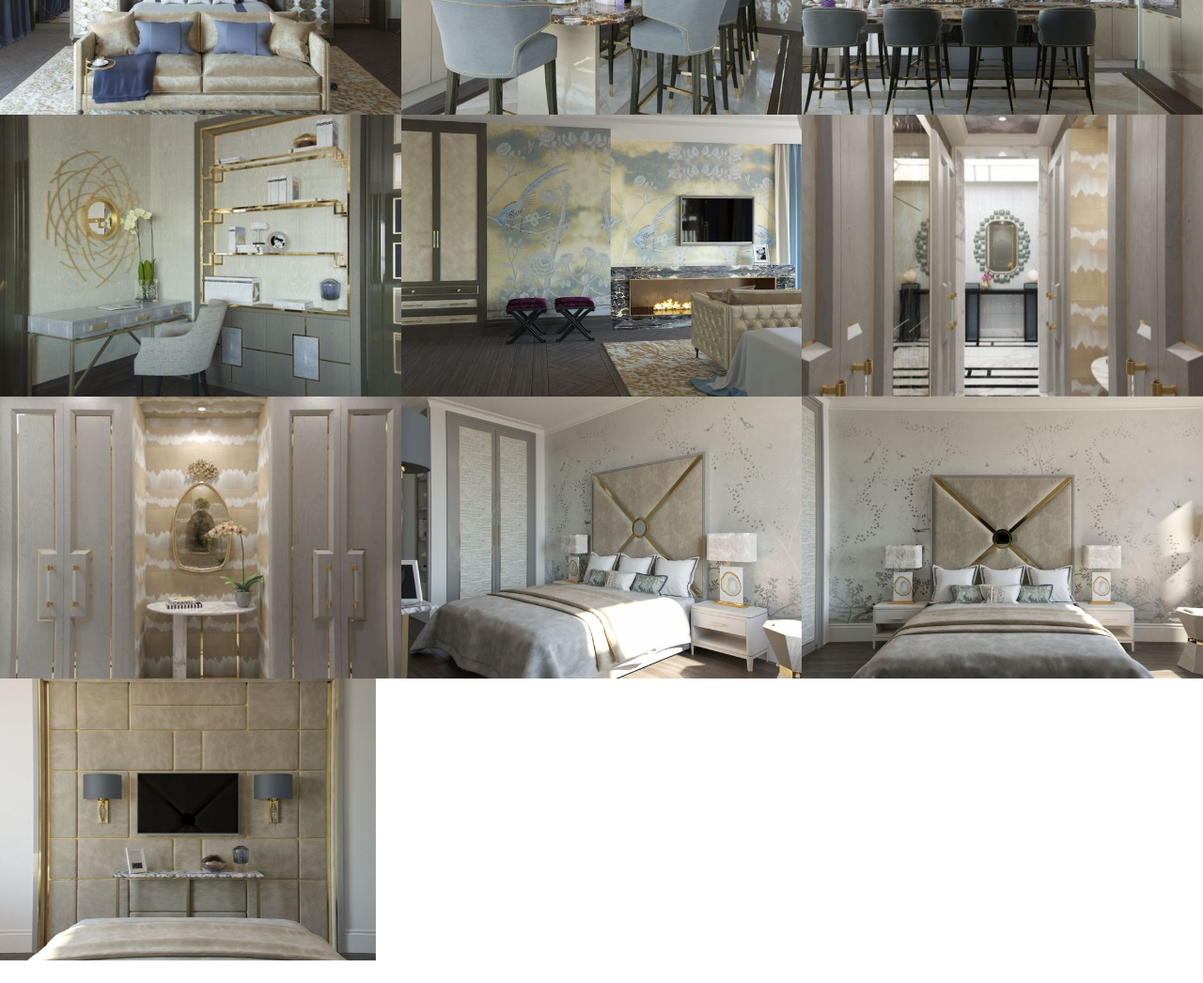
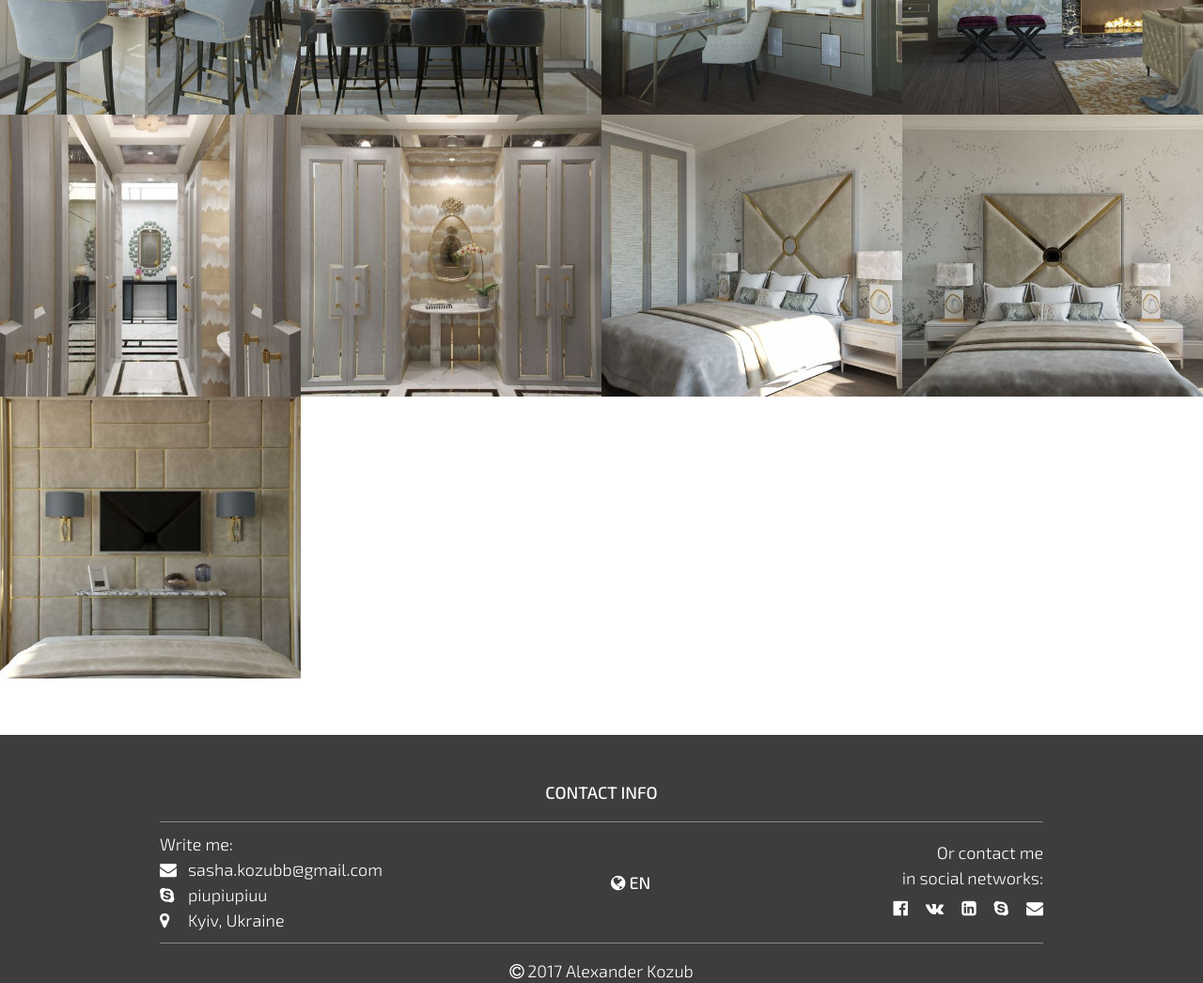
Before and after one commit to IgorKozarchuk/AlexanderKozub, a plain HTML site: page projects/interior/project001/index-proj-001.html in a window 1280 px wide. Shown: the part 660-1706 px from the top of the page at 94% size. Drawn offline with nearby package versions, Linux system fonts and the light colour scheme.

Commit message:
Single item in gallery is the same width as the rest

```diff
--- a/projects/interior/project001/index-proj-001.html
+++ b/projects/interior/project001/index-proj-001.html
@@ -90,7 +90,7 @@
 					</div>
 					<div class="column" style="background-image: url(images/previews/project001-prev012.jpg);" onclick="openModal(); currentSlide(12)" class="hover-opacity">
 					</div>
-					<div class="column" style="background-image: url(images/previews/project001-prev013.jpg); flex: 0.25;" onclick="openModal(); currentSlide(13)" class="hover-opacity">
+					<div class="column" style="background-image: url(images/previews/project001-prev013.jpg);" onclick="openModal(); currentSlide(13)" class="hover-opacity">
 					</div>
 				</div>
 
--- a/projects/sass/_media-proj.scss
+++ b/projects/sass/_media-proj.scss
@@ -38,10 +38,6 @@
 @media screen and (max-width: 720px) {
 	.social {
 		display: none;
-	}
-
-	.modal {
-		//padding-top: 40px;
 	}
 
 	.close-btn {
@@ -114,6 +110,10 @@
 		padding-left: 15px;
 	}
 
+	.column {
+		flex: 0 1 50%;
+	}
+
 	footer {
 		padding-left: 15px;
 		padding-right: 15px;
--- a/projects/sass/main-proj.scss
+++ b/projects/sass/main-proj.scss
@@ -230,8 +230,7 @@ body {
 }
 
 .column {
-	flex: 1;
-	min-width: 400px;
+	flex: 0 1 25%; // https://stackoverflow.com/questions/19625702/css-flex-grid-same-width-for-last-item
 	position: relative;
 	height: 300px;
 	background-position: 50% 50%;
```
Also changed, not shown: projects/stylesheets/main-proj.css.
